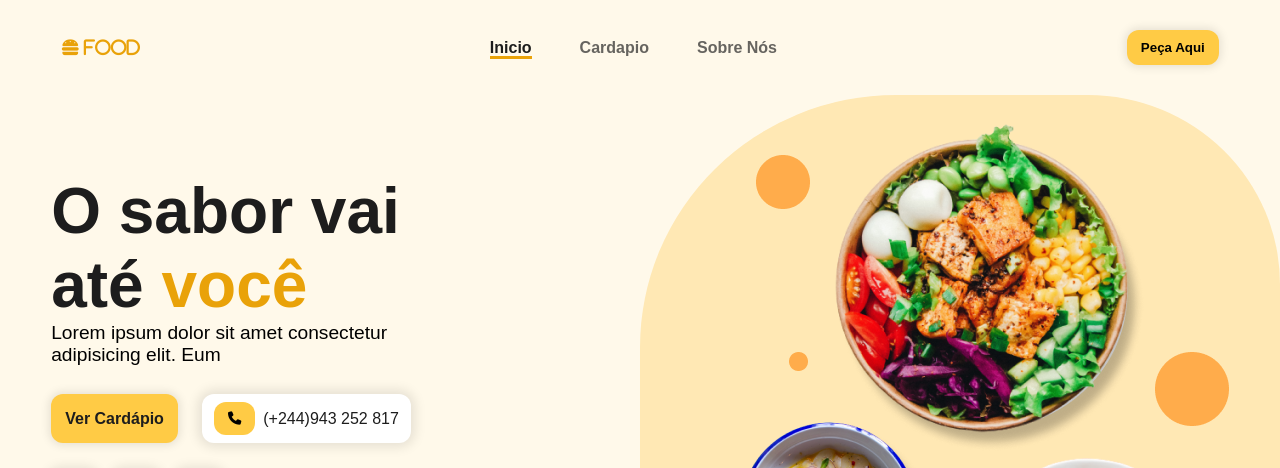
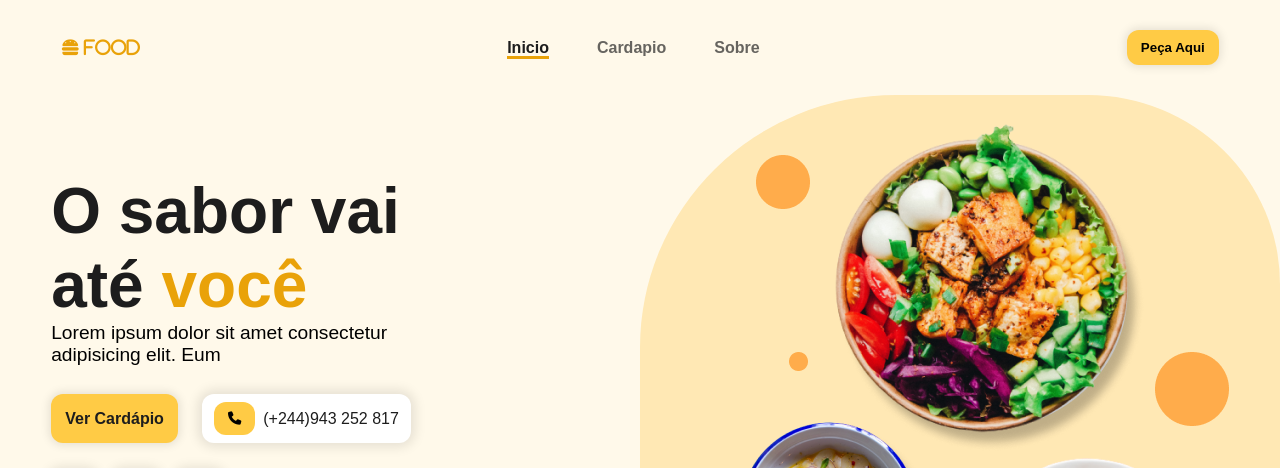
Before and after one commit to Quicaia/Ladig-Page-Food, a plain HTML site: page index.html in a window 1280 px wide. Shown: the top 468 px of the page. Drawn offline with nearby package versions, Linux system fonts and the light colour scheme.

Commit message:
terceiro commit

```diff
--- a/index.html
+++ b/index.html
@@ -17,7 +17,7 @@
             <ul id="nav_list" class="nav_list">
                 <li class="nav_item active "><a href="">Inicio</a></li>
                 <li class="nav_item"><a href="">Cardapio</a></li>
-                <li class="nav_item"><a href="">Sobre Nós</a></li>
+                <li class="nav_item"><a href="">Sobre</a></li>
             </ul>
             <button class="btn-default">Peça Aqui</button>
 
```
